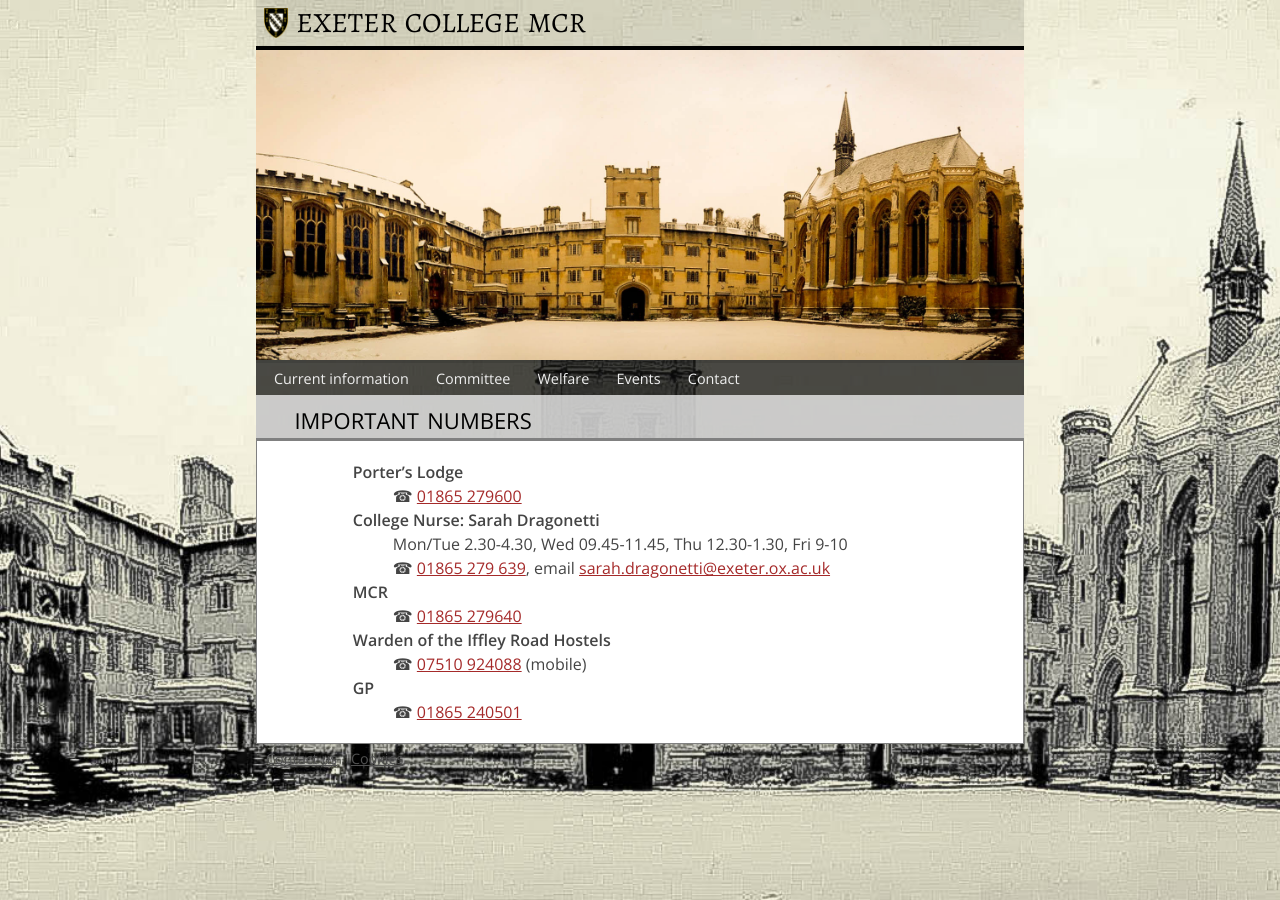
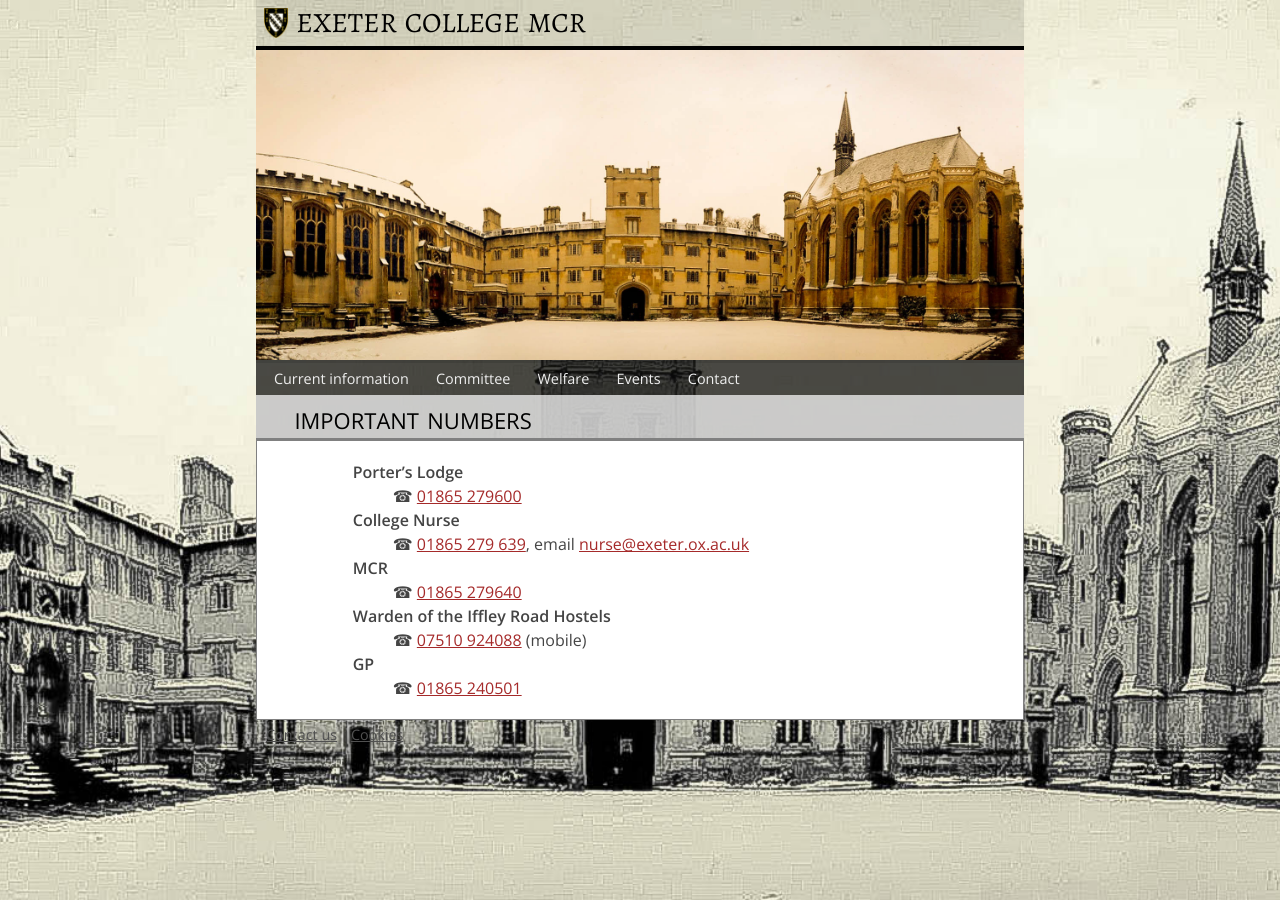
Before and after one commit to exetermcr/exetermcr.github.io, a Jekyll site: the page built from numbers.markdown, in a window 1280 px wide. Built offline with Jekyll 4.4.1, drawn with Linux system fonts in a browser that asks for light colours.

Commit message:
remove timings

```diff
--- a/numbers.markdown
+++ b/numbers.markdown
@@ -6,9 +6,8 @@
 Porter's Lodge
 : {% tel 01865 279600 %}
 
-College Nurse: Sarah Dragonetti
-: Mon/Tue 2.30-4.30, Wed 09.45-11.45, Thu 12.30-1.30, Fri 9-10
-{% tel 01865 279 639 %}, email <mailto:sarah.dragonetti@exeter.ox.ac.uk>
+College Nurse
+: {% tel 01865 279 639 %}, email <mailto:nurse@exeter.ox.ac.uk>
 
 MCR
 : {% tel 01865 279640 %}
```
